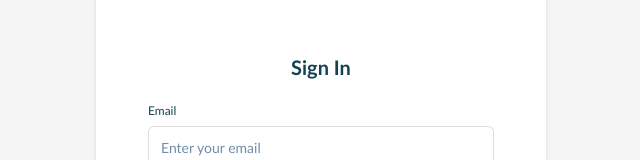
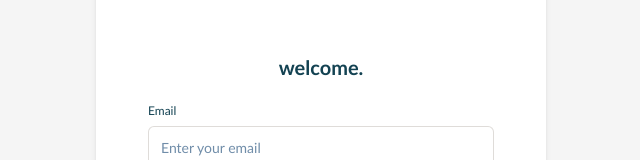
Before and after one commit to TheGeniusOfEternity/coordinate-area-checker-v4, a React (Vite) app in the folder frontend/: page /static/auth in a window 1280 px wide. Shown: the part 191-351 px from the top of the page, without its empty margins (319-959 px from the left). Built offline with nearby package versions, Linux system fonts and the light colour scheme.

Commit message:
feat(i18n): typization

```diff
--- a/frontend/src/i18n.ts
+++ b/frontend/src/i18n.ts
@@ -3,17 +3,7 @@ import { initReactI18next } from 'react-i18next';
 import LanguageDetector from 'i18next-browser-languagedetector';
 import HttpBackend from 'i18next-http-backend';
 
-import enTranslation from './locales/en/translation.json';
-import ruTranslation from './locales/ru/translation.json';
-
-const resources = {
-  en: {
-    translation: enTranslation,
-  },
-  ru: {
-    translation: ruTranslation,
-  },
-};
+import resources from './i18n/resources';
 
 i18n
   .use(HttpBackend)
--- /dev/null
+++ b/frontend/src/i18n/resources.ts
@@ -0,0 +1,10 @@
+import en from '../locales/en/translation.json';
+import ru from '../locales/ru/translation.json';
+import type { Translations } from "./types";
+
+const resources = {
+  en: { translation: en as Translations },
+  ru: { translation: ru as Translations },
+} as const;
+
+export default resources;
--- a/frontend/src/locales/en/translation.json
+++ b/frontend/src/locales/en/translation.json
@@ -1,8 +1,10 @@
 {
-  "welcome-page": {
-    "title": {
-      "register": "Create an account",
-      "login": "Sign In"
+  "page": {
+    "welcome": {
+      "title": {
+        "register": "Create an account",
+        "login": "Sign In"
+      }
     }
   }
 }
--- a/frontend/src/locales/ru/translation.json
+++ b/frontend/src/locales/ru/translation.json
@@ -1,8 +1,10 @@
 {
-  "welcome-page": {
-    "title": {
-      "register": "Создать аккаунт",
-      "login": "Войти"
+  "page": {
+    "welcome": {
+      "title": {
+        "register": "Создать аккаунт",
+        "login": "Войти"
+      }
     }
   }
 }
--- a/frontend/src/pages/welcome/Welcome.tsx
+++ b/frontend/src/pages/welcome/Welcome.tsx
@@ -166,7 +166,7 @@ const Welcome = () => {
     <div className="auth-container">
       <Card className="auth-card">
         <h2 className="auth-title">
-          {t(`welcome-page.title.${mode}`)}
+          {t(`welcome.`)}
         </h2>
 
         {error && (
--- a/frontend/tsconfig.json
+++ b/frontend/tsconfig.json
@@ -10,5 +10,5 @@
       "@/*": ["src/*"]
     }
   },
-  "include": ["src/**/*", "src/types/**/*"]
+  "include": ["src/**/*", "src/types/**/*", "src/i18n/**/*"]
 }
```
Also changed, not shown: frontend/src/i18n/types.d.ts (added, +10 -0 lines).
